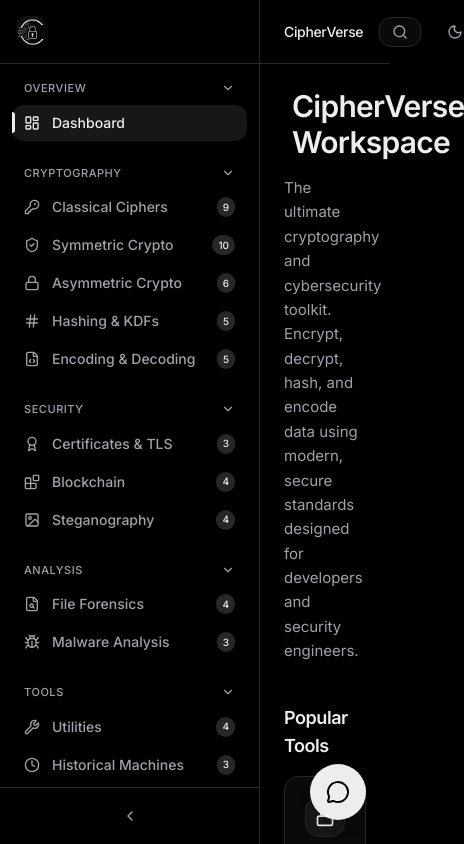
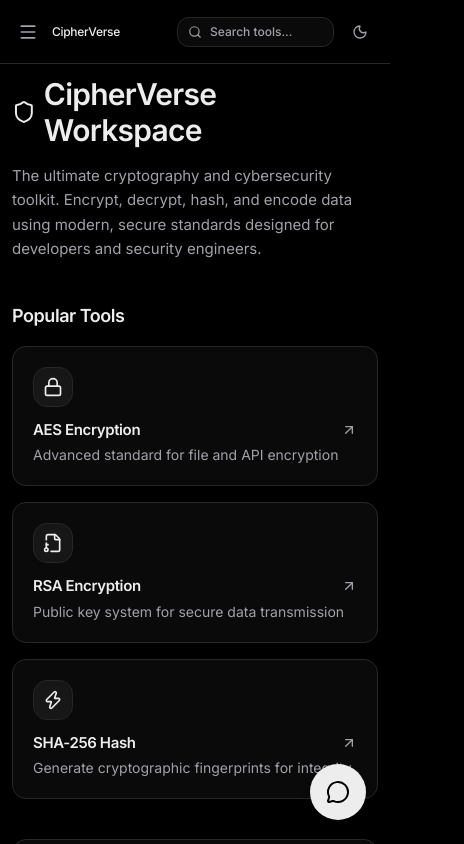
Before and after one commit to Cybrito-Labs/CipherVerse, a React (Vite) app in the folder frontend/: page / in a window 390 px wide. Shown: the top 844 px of the page, 464 px wide, since content can reach past the window. Built offline with nearby package versions, Linux system fonts and the light colour scheme.

Commit message:
mobile_UI

```diff
--- a/frontend/src/components/layout/AppLayout.tsx
+++ b/frontend/src/components/layout/AppLayout.tsx
@@ -1,5 +1,5 @@
 import { useState, useEffect, useCallback } from 'react';
-import { Outlet, useNavigate } from 'react-router-dom';
+import { Outlet, useNavigate, useLocation } from 'react-router-dom';
 import { motion } from 'framer-motion';
 import { cn } from '@/lib/utils';
 import { Sidebar } from './Sidebar';
@@ -9,8 +9,15 @@
 
 export function AppLayout() {
   const [sidebarCollapsed, setSidebarCollapsed] = useState(false);
+  const [mobileMenuOpen, setMobileMenuOpen] = useState(false);
   const [searchOpen, setSearchOpen] = useState(false);
   const navigate = useNavigate();
+  const location = useLocation();
+
+  // Close mobile menu on route change
+  useEffect(() => {
+    setMobileMenuOpen(false);
+  }, [location.pathname]);
 
   // Command+K shortcut
   const handleKeyDown = useCallback(
@@ -29,27 +36,30 @@
   }, [handleKeyDown]);
 
   return (
-    <div className="min-h-screen bg-background">
+    <div className="min-h-screen bg-background overflow-x-hidden">
       <SEOHead />
       <Sidebar
         collapsed={sidebarCollapsed}
         onToggle={() => setSidebarCollapsed(!sidebarCollapsed)}
+        mobileOpen={mobileMenuOpen}
+        onMobileClose={() => setMobileMenuOpen(false)}
       />
       <TopNav
         sidebarCollapsed={sidebarCollapsed}
         onSearchOpen={() => setSearchOpen(true)}
+        onMobileMenuToggle={() => setMobileMenuOpen((prev) => !prev)}
       />
       <main
         className={cn(
-          'pt-16 min-h-screen transition-all duration-200',
-          sidebarCollapsed ? 'pl-[72px]' : 'pl-[260px]'
+          'pt-16 min-h-screen transition-all duration-200 pl-0 w-full min-w-0',
+          sidebarCollapsed ? 'md:pl-[72px]' : 'md:pl-[260px]'
         )}
       >
         <motion.div
           initial={{ opacity: 0, y: 8 }}
           animate={{ opacity: 1, y: 0 }}
           transition={{ duration: 0.3, ease: 'easeOut' }}
-          className="p-6"
+          className="p-3 sm:p-6 min-w-0"
         >
           <Outlet />
         </motion.div>
--- a/frontend/src/components/layout/Sidebar.tsx
+++ b/frontend/src/components/layout/Sidebar.tsx
@@ -1,7 +1,7 @@
 import { useState } from 'react';
 import { NavLink, useLocation } from 'react-router-dom';
 import { motion, AnimatePresence } from 'framer-motion';
-import { ChevronLeft, ChevronRight, Shield, ChevronDown } from 'lucide-react';
+import { ChevronLeft, ChevronRight, ChevronDown, X } from 'lucide-react';
 import type { LucideIcon } from 'lucide-react';
 import { cn } from '@/lib/utils';
 import { navigationGroups } from '@/constants/navigation';
@@ -15,42 +15,91 @@
 interface SidebarProps {
   collapsed: boolean;
   onToggle: () => void;
+  mobileOpen: boolean;
+  onMobileClose: () => void;
 }
 
-export function Sidebar({ collapsed, onToggle }: SidebarProps) {
+export function Sidebar({ collapsed, onToggle, mobileOpen, onMobileClose }: SidebarProps) {
   const location = useLocation();
 
   return (
-    <motion.aside
-      initial={false}
-      animate={{ width: collapsed ? 72 : 260 }}
-      transition={{ duration: 0.3, ease: [0.16, 1, 0.3, 1] }}
+    <>
+      {/* Mobile Backdrop */}
+      <AnimatePresence>
+        {mobileOpen && (
+          <motion.div
+            initial={{ opacity: 0 }}
+            animate={{ opacity: 1 }}
+            exit={{ opacity: 0 }}
+            onClick={onMobileClose}
+            className="fixed inset-0 z-40 bg-black/70 backdrop-blur-sm md:hidden"
+          />
+        )}
+      </AnimatePresence>
+
+      {/* Sidebar Navigation Drawer */}
+      <aside
         className={cn(
-        'fixed left-0 top-0 z-40 h-screen flex flex-col',
-        'bg-background border-r border-border'
+          'fixed left-0 top-0 z-50 h-screen flex flex-col',
+          'bg-background border-r border-border',
+          'transition-all duration-300 ease-in-out',
+          // Mobile responsive drawer positioning
+          mobileOpen ? 'translate-x-0 shadow-2xl' : '-translate-x-full md:translate-x-0'
         )}
+        style={{
+          width: undefined, // Handled by CSS on mobile, style on desktop
+        }}
       >
-      {/* Logo */}
-      <div className="flex items-center h-16 px-4 border-b border-border">
-        <NavLink to="/" className="flex items-center gap-3 min-w-0">
+        {/* Animated width wrapper for desktop */}
+        <div
+          className="h-full flex flex-col transition-all duration-300 ease-out overflow-hidden"
+          style={{
+            width: typeof window !== 'undefined' && window.innerWidth < 768
+              ? '280px'
+              : collapsed ? '72px' : '260px'
+          }}
+        >
+          {/* Logo & Mobile Close */}
+          <div className="flex items-center justify-between h-16 px-4 border-b border-border flex-shrink-0">
+            <NavLink to="/" onClick={onMobileClose} className="flex items-center gap-3 min-w-0">
               <div className="flex-shrink-0 w-8 h-8 rounded-md overflow-hidden flex items-center justify-center">
                 <img src="/logo.png" alt="CipherVerse Logo" className="w-full h-full object-cover" />
               </div>
+              <span className={cn(
+                "font-bold text-base tracking-tight text-foreground transition-opacity duration-200",
+                collapsed ? "md:hidden" : "block"
+              )}>
+                CipherVerse
+              </span>
+            </NavLink>
 
-        </NavLink>
+            {/* Mobile Close Button */}
+            <button
+              onClick={onMobileClose}
+              className="p-1.5 rounded-md text-muted-foreground hover:text-foreground hover:bg-secondary md:hidden"
+              aria-label="Close menu"
+            >
+              <X className="w-5 h-5" />
+            </button>
           </div>
 
-      {/* Navigation */}
+          {/* Navigation Items */}
           <div className="flex-1 py-4 overflow-y-auto">
             <nav className="space-y-6 px-3 pb-4">
               {navigationGroups.map((group) => (
-            <NavGroup key={group.label} group={group} collapsed={collapsed} location={location} />
+                <NavGroup
+                  key={group.label}
+                  group={group}
+                  collapsed={collapsed}
+                  location={location}
+                  onMobileClose={onMobileClose}
+                />
               ))}
             </nav>
           </div>
 
-      {/* Collapse Toggle */}
-      <div className="border-t border-border p-3">
+          {/* Desktop Collapse Toggle */}
+          <div className="border-t border-border p-3 hidden md:block flex-shrink-0">
             <button
               onClick={onToggle}
               className={cn(
@@ -66,7 +115,9 @@
               )}
             </button>
           </div>
-    </motion.aside>
+        </div>
+      </aside>
+    </>
   );
 }
 
@@ -83,13 +134,23 @@
   items: NavItemType[];
 }
 
-function NavGroup({ group, collapsed, location }: { group: NavGroupType; collapsed: boolean; location: ReturnType<typeof useLocation> }) {
+function NavGroup({
+  group,
+  collapsed,
+  location,
+  onMobileClose,
+}: {
+  group: NavGroupType;
+  collapsed: boolean;
+  location: ReturnType<typeof useLocation>;
+  onMobileClose: () => void;
+}) {
   const [expanded, setExpanded] = useState(true);
 
   return (
     <div>
       <AnimatePresence>
-        {!collapsed && (
+        {(!collapsed || (typeof window !== 'undefined' && window.innerWidth < 768)) && (
           <motion.div
             initial={{ opacity: 0 }}
             animate={{ opacity: 1 }}
@@ -122,6 +183,7 @@
               const linkContent = (
                 <NavLink
                   to={item.path}
+                  onClick={onMobileClose}
                   className={cn(
                     'flex items-center gap-3 px-3 py-2 rounded-md text-sm font-medium',
                     'transition-colors duration-150 group relative',
@@ -143,15 +205,7 @@
                       isActive ? 'text-foreground' : 'text-muted-foreground group-hover:text-foreground'
                     )}
                   />
-                  <AnimatePresence>
-                    {!collapsed && (
-                      <motion.div
-                        initial={{ opacity: 0, width: 0 }}
-                        animate={{ opacity: 1, width: 'auto' }}
-                        exit={{ opacity: 0, width: 0 }}
-                        transition={{ duration: 0.15 }}
-                        className="flex items-center justify-between flex-1 overflow-hidden"
-                      >
+                  <div className="flex items-center justify-between flex-1 overflow-hidden">
                     <span className="whitespace-nowrap">{item.label}</span>
                     {item.toolCount && (
                       <Badge
@@ -161,13 +215,11 @@
                         {item.toolCount}
                       </Badge>
                     )}
-                      </motion.div>
-                    )}
-                  </AnimatePresence>
+                  </div>
                 </NavLink>
               );
 
-              if (collapsed) {
+              if (collapsed && (typeof window === 'undefined' || window.innerWidth >= 768)) {
                 return (
                   <Tooltip key={item.path} delayDuration={0}>
                     <TooltipTrigger asChild>{linkContent}</TooltipTrigger>
--- a/frontend/src/components/layout/TopNav.tsx
+++ b/frontend/src/components/layout/TopNav.tsx
@@ -1,41 +1,52 @@
 import { useLocation, Link } from 'react-router-dom';
-import { Search, Command } from 'lucide-react';
+import { Search, Command, Menu, Sun, Moon } from 'lucide-react';
+import { useTheme } from 'next-themes';
+import { useEffect, useState } from 'react';
 import { cn } from '@/lib/utils';
 import { allNavItems } from '@/constants/navigation';
 
 interface TopNavProps {
   sidebarCollapsed: boolean;
   onSearchOpen: () => void;
+  onMobileMenuToggle: () => void;
 }
 
-export function TopNav({ sidebarCollapsed, onSearchOpen }: TopNavProps) {
+export function TopNav({ sidebarCollapsed, onSearchOpen, onMobileMenuToggle }: TopNavProps) {
   const location = useLocation();
-
   const breadcrumbs = getBreadcrumbs(location.pathname);
 
   return (
     <header
       className={cn(
-        'fixed top-0 right-0 z-30 h-16',
-        'flex items-center justify-between px-6 gap-4',
+        'fixed top-0 right-0 z-30 h-16 left-0',
+        'flex items-center justify-between px-3 sm:px-6 gap-2 sm:gap-4',
         'border-b border-border bg-background/80 backdrop-blur-xl',
         'transition-all duration-300 ease-out',
-        sidebarCollapsed ? 'left-[72px]' : 'left-[260px]'
+        sidebarCollapsed ? 'md:left-[72px]' : 'md:left-[260px]'
       )}
     >
-      {/* Left: Breadcrumbs */}
-      <nav className="flex items-center gap-2 text-sm font-medium tracking-tight flex-1">
+      {/* Left: Mobile Hamburger Toggle + Breadcrumbs */}
+      <div className="flex items-center gap-2 min-w-0 flex-1">
+        <button
+          onClick={onMobileMenuToggle}
+          className="p-1.5 text-muted-foreground hover:text-foreground hover:bg-secondary rounded-md transition-colors md:hidden flex-shrink-0"
+          aria-label="Open navigation menu"
+        >
+          <Menu className="w-5 h-5" />
+        </button>
+
+        <nav className="flex items-center gap-1.5 text-xs sm:text-sm font-medium tracking-tight overflow-hidden text-ellipsis whitespace-nowrap">
           {breadcrumbs.map((crumb, idx) => (
-          <div key={crumb.path} className="flex items-center gap-2">
+            <div key={crumb.path} className="flex items-center gap-1.5 min-w-0">
               {idx > 0 && (
-              <span className="text-muted-foreground">/</span>
+                <span className="text-muted-foreground flex-shrink-0">/</span>
               )}
               {idx === breadcrumbs.length - 1 ? (
-              <span className="text-foreground">{crumb.label}</span>
+                <span className="text-foreground truncate">{crumb.label}</span>
               ) : (
                 <Link
                   to={crumb.path}
-                className="text-muted-foreground hover:text-foreground transition-colors"
+                  className="text-muted-foreground hover:text-foreground transition-colors truncate hidden sm:inline"
                 >
                   {crumb.label}
                 </Link>
@@ -43,38 +54,35 @@
             </div>
           ))}
         </nav>
+      </div>
 
       {/* Center: Search */}
-      <div className="flex-1 flex justify-center">
+      <div className="flex-1 flex justify-center max-w-xs sm:max-w-md">
         <button
           onClick={onSearchOpen}
           className={cn(
-            'flex items-center gap-2 px-3 py-1.5 rounded-md w-full max-w-md',
-            'text-sm font-medium text-muted-foreground',
+            'flex items-center gap-2 px-2.5 py-1.5 rounded-md w-full',
+            'text-xs sm:text-sm font-medium text-muted-foreground',
             'border border-border hover:border-muted-foreground',
             'bg-card hover:bg-secondary',
             'transition-colors duration-200 shadow-sm'
           )}
         >
-          <Search className="w-4 h-4" />
-          <span className="hidden sm:inline flex-1 text-left">Search documentation or tools...</span>
-          <kbd className="hidden sm:inline-flex items-center gap-0.5 px-1.5 py-0.5 rounded-[4px] bg-secondary text-[11px] font-sans border border-border text-muted-foreground">
+          <Search className="w-3.5 h-3.5 sm:w-4 sm:h-4 flex-shrink-0" />
+          <span className="text-left truncate flex-1">Search tools...</span>
+          <kbd className="hidden sm:inline-flex items-center gap-0.5 px-1.5 py-0.5 rounded-[4px] bg-secondary text-[11px] font-sans border border-border text-muted-foreground flex-shrink-0">
             <Command className="w-3 h-3" />K
           </kbd>
         </button>
       </div>
 
       {/* Right: Actions */}
-      <div className="flex items-center justify-end flex-1">
+      <div className="flex items-center justify-end flex-shrink-0">
         <ThemeToggle />
       </div>
     </header>
   );
 }
-
-import { useTheme } from 'next-themes';
-import { Sun, Moon } from 'lucide-react';
-import { useEffect, useState } from 'react';
 
 function ThemeToggle() {
   const { theme, setTheme } = useTheme();
```
Lines whose indentation alone changed are shown as unchanged.
